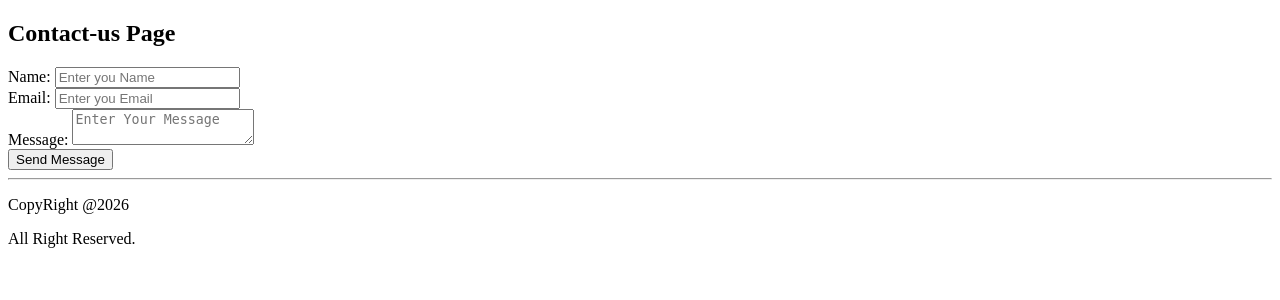
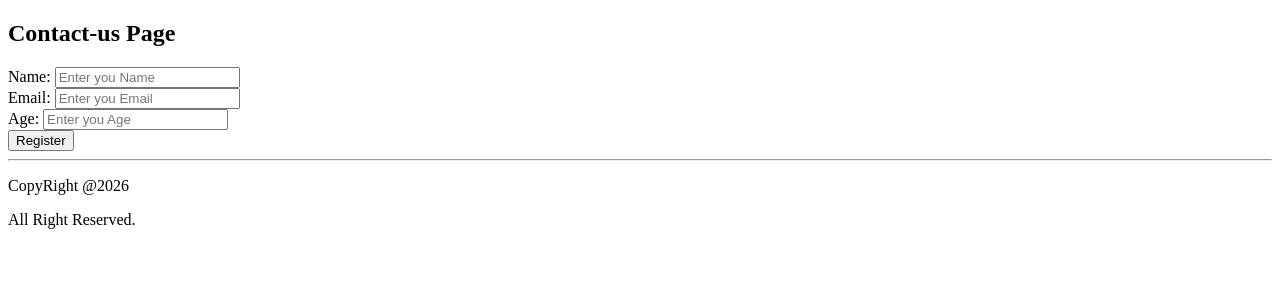
Before and after one commit to mohitdjcet/Flask-Tutorial, a Flask app: template templates/contact.html in a window 1280 px wide. Shown: the part 118-418 px from the top of the page. Run offline with Flask 3, Linux system fonts and the light colour scheme; the template is opened without the code that fills it, so the values that code supplies are empty.

Commit message:
Updated code

```diff
--- a/app.py
+++ b/app.py
@@ -13,10 +13,21 @@ def about():
 @app.route("/contact", methods=["GET","POST"])
 def contact():
     if request.method == 'POST':
-        name = request.form["username"]
-        email = request.form.get("email")
-        message = request.form.get("message")
-    return render_template("contact.html",name=name)
+        name = request.form.get("name","").strip()
+        email = request.form.get("email","").strip()
+        age = request.form.get("age","").strip()
+
+        if not name:
+            return "Name is Required"
+        if not email:
+            return "Email is Required"
+        if not age:
+            return "Age is Required"
+        if not age.isdigit():
+            return "Age Must be a Number"
+        age = int(age)
+        return "Registration Successfull"
+    return render_template("contact.html")
 
 if __name__ == "__main__":
     app.run(debug=True)
--- a/templates/contact.html
+++ b/templates/contact.html
@@ -4,17 +4,16 @@
 <form action="/contact" method='POST'>
     <div>
         <label>Name: <lable>
-        <input type="text" name="username" placeholder="Enter you Name" >
+        <input type="text" name="name" placeholder="Enter you Name" >
     </div>
     <div>
         <label>Email: <lable>
         <input type="email" name="email" placeholder="Enter you Email" >
     </div>
      <div>
-        <label>Message: <lable>
-        <textarea name="message" placeholder="Enter Your Message"></textarea>
+        <label>Age: <lable>
+        <input type="number" name="age" placeholder="Enter you Age" >
     </div>
-    <button type="submit">Send Message</button>
+    <button type="submit">Register</button>
 </form>
-<div>{{name}}</div>
 {% endblock %}
```
